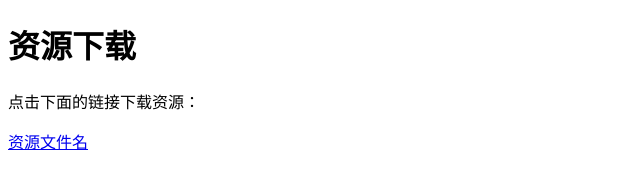
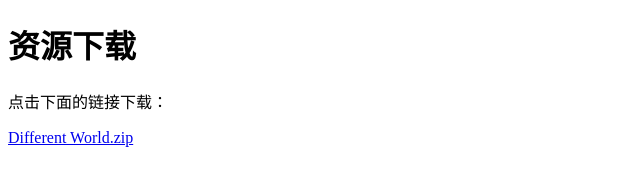
Before and after one commit to zms-01/zms-01.github.io, a plain HTML site: page index.html in a window 1280 px wide. Shown: the whole page, without its empty margins (0-640 px from the left). Drawn offline with Linux system fonts and the light colour scheme.

Commit message:
Update index.html

```diff
--- a/index.html
+++ b/index.html
@@ -3,11 +3,11 @@
 <head>
 <meta charset="UTF-8">
 <meta name="viewport" content="width=device-width, initial-scale=1.0">
-<title>资源下载</title>
+<title>资源</title>
 </head>
 <body>
 <h1>资源下载</h1>
-<p>点击下面的链接下载资源：</p>
-<a href="link_to_your_resource_file" download>资源文件名</a>
+<p>点击下面的链接下载：</p>
+<a href="link_to_your_resource_file" download>Different World.zip</a>
 </body>
 </html>
```
